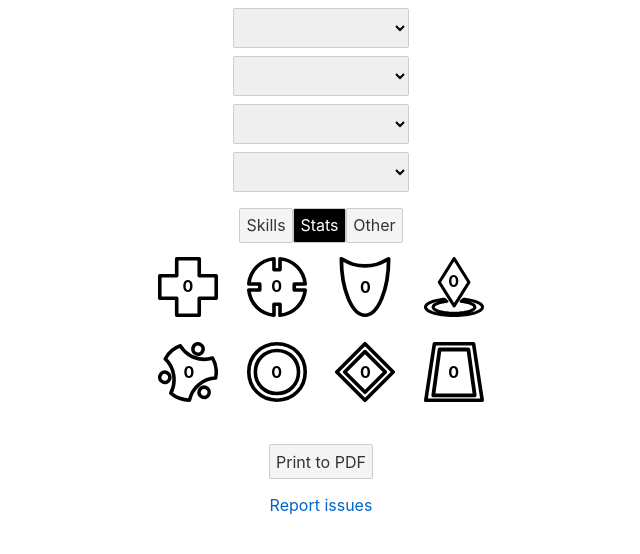
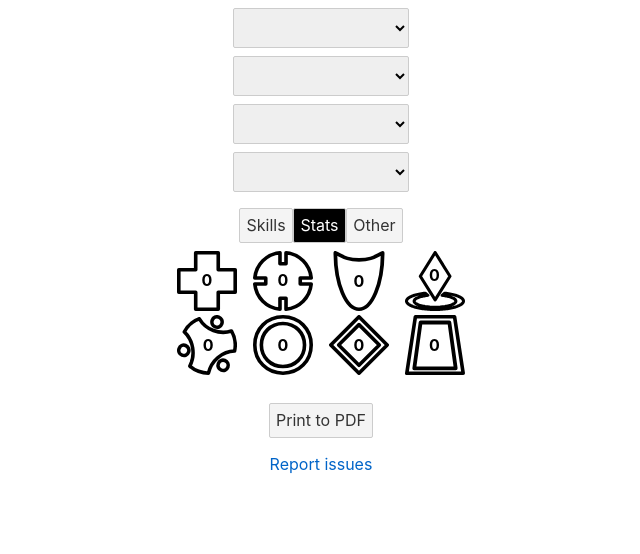
Before and after one commit to bzm3r/npch, a SvelteKit app: page / in a window 1280 px wide. Shown: the top 554 px of the page, without its empty margins (319-959 px from the left). Built offline with nearby package versions, Linux system fonts and the light colour scheme.

Commit message:
Making Stats icon+text things buttons requires care; revert it for now, and we can implement it as buttons later

```diff
--- a/src/routes/IconText.svelte
+++ b/src/routes/IconText.svelte
@@ -39,13 +39,13 @@
 	};
 </script>
 
-<button class="iconButton" on:click={handleClick} on:keypress={handleClick}>
+<div class="iconButton" on:click={handleClick} on:keypress={handleClick}>
 	<p class="screen-reader-description">{id}</p>
 	<img class={'iconImage' + focusedText} {src} alt={id + focusedText} title={id} />
 	<div class="iconValue" style:--y="-{iconY[id]}%" style:--x="-{iconX[id]}%">
 		{value}
 	</div>
-</button>
+</div>
 
 <style>
 	.iconButton {
@@ -55,10 +55,6 @@
 		position: relative;
 		text-align: center;
 		color: black;
-	}
-
-	button:active {
-		background-color: transparent;
 	}
 
 	.iconImage {
```
